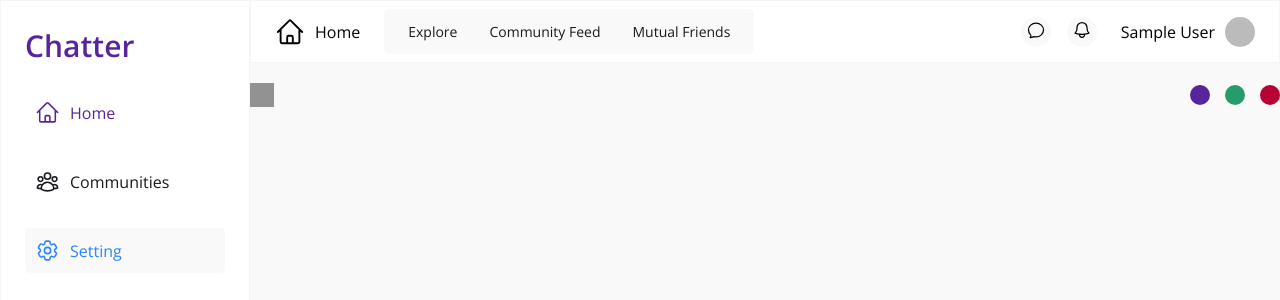
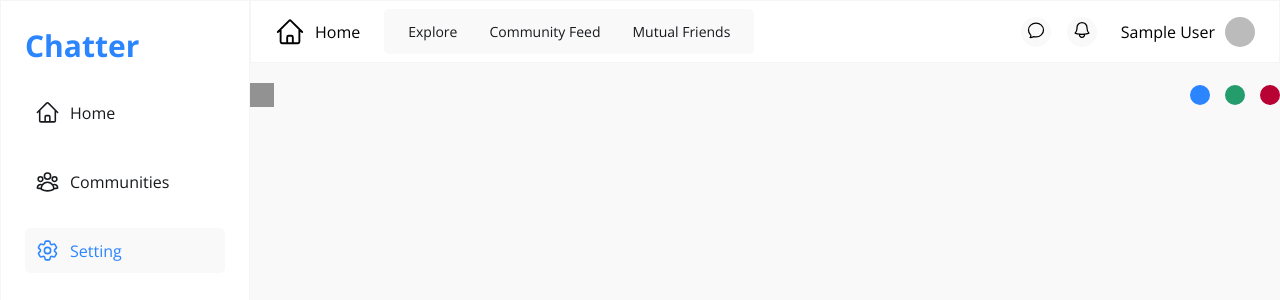
Before and after one commit to Im-Hassan-wd/verbose-broccoli, a React (Create React App) app: page /settings in a window 1280 px wide. Shown: the top 300 px of the page. Built offline with nearby package versions, Linux system fonts and the light colour scheme; no server answers; sample sign-in values are in the browser's storage; grey boxes are pictures that could not be loaded.

Commit message:
light and dark mode theme

```diff
--- a/src/components/Sidebar.css
+++ b/src/components/Sidebar.css
@@ -1,20 +1,23 @@
 .sidebar {
-  /* position: fixed;
-  top: 0; */
   border: 1px solid #f5f5f5;
   padding: 24px;
   width: 250px;
   background: #fff;
   height: 100vh;
 }
-.sidebar.dark {
-  border: 1px solid var(--dark-100);
-  background: var(--dark-300);
-}
+/* logo theme color  */
 .sidebar .logo span {
   font-size: 30px;
-  font-weight: 600;
-  color: var(--blue);
+  font-weight: bold;
+}
+.sidebar .logo span.color-b70233 {
+  color: #b70233;
+}
+.sidebar .logo span.color-2a85fe {
+  color: #2a85fe;
+}
+.sidebar .logo span.color-249c6b {
+  color: #249c6b;
 }
 .sidebar ul {
   margin: 24px 0;
@@ -31,17 +34,37 @@
 .sidebar li a.dark {
   color: #fff;
 }
-.sidebar li a:hover {
-  color: var(--blue);
+/* hover color  */
+.sidebar li a.color-b70233:hover {
+  color: #b70233;
 }
+.sidebar li a.color-2a85fe:hover {
+  color: #2a85fe;
+}
+.sidebar li a.color-249c6b:hover {
+  color: #249c6b;
+}
+/* active color  */
 .sidebar li a.active {
   background: var(--smoke);
-  color: var(--blue);
+}
+.sidebar li a.color-249c6b.active {
+  color: #249c6b;
+}
+.sidebar li a.color-b70233.active {
+  color: #b70233;
+}
+.sidebar li a.color-2a85fe.active {
+  color: #2a85fe;
 }
 .sidebar li a.active.dark {
   background: var(--dark-100);
-  color: #fff;
 }
 .sidebar svg {
   width: 25px;
 }
+/* dark mode  */
+.sidebar.dark {
+  border: 1px solid var(--dark-100);
+  background: var(--dark-300);
+}
--- a/src/components/Sidebar.js
+++ b/src/components/Sidebar.js
@@ -10,12 +10,12 @@ export default function Sidebar() {
   return (
     <div className={`sidebar ${mode}`}>
       <div className="logo">
-        <span style={{ color: color }}>Chatter</span>
+        <span className={`color-${color}`}>Chatter</span>
       </div>
 
       <ul>
         <li>
-          <NavLink className={`${mode}`} style={{ color: color }} exact to="/">
+          <NavLink className={`${mode} color-${color}`} exact to="/">
             <svg
               xmlns="http://www.w3.org/2000/svg"
               fill="none"
@@ -35,7 +35,7 @@ export default function Sidebar() {
           </NavLink>
         </li>
         <li>
-          <NavLink className={`${mode}`} to="/c">
+          <NavLink className={`${mode} color-${color}`} to="/c">
             <svg
               xmlns="http://www.w3.org/2000/svg"
               fill="none"
@@ -54,7 +54,7 @@ export default function Sidebar() {
           </NavLink>
         </li>
         <li>
-          <NavLink className={`${mode}`} to="/settings">
+          <NavLink className={`${mode} color-${color}`} to="/settings">
             <svg
               xmlns="http://www.w3.org/2000/svg"
               fill="none"
--- a/src/components/ThemeSelector.js
+++ b/src/components/ThemeSelector.js
@@ -4,7 +4,7 @@ import modeIcon from "../assets/mode-icon.svg";
 // styles
 import "./ThemeSelector.css";
 
-const themeColors = ["#58249c", "#249c6b", "#b70233"];
+const themeColors = ["2a85fe", "249c6b", "b70233"];
 
 export default function ThemeSelector() {
   const { changeColor, mode, changeMode } = useTheme();
@@ -28,7 +28,7 @@ export default function ThemeSelector() {
           <div
             key={color}
             onClick={() => changeColor(color)}
-            style={{ background: color }}
+            style={{ background: "#" + color }}
           />
         ))}
       </div>
--- a/src/context/ThemeContext.js
+++ b/src/context/ThemeContext.js
@@ -15,7 +15,7 @@ const themeReducer = (state, action) => {
 
 export function ThemeProvider({ children }) {
   const [state, dispatch] = useReducer(themeReducer, {
-    color: "#58249c",
+    color: "2a85fe",
     mode: "light",
   });
 
```
